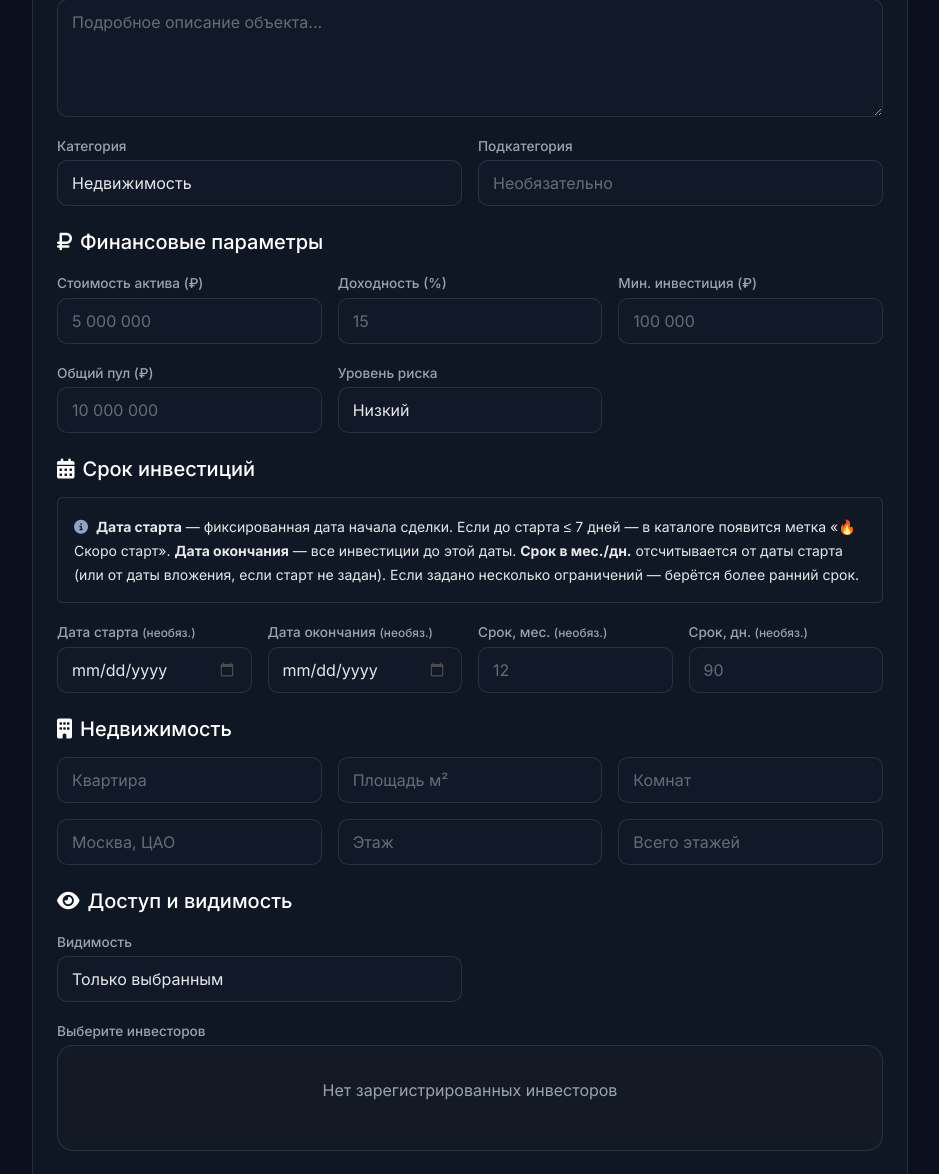
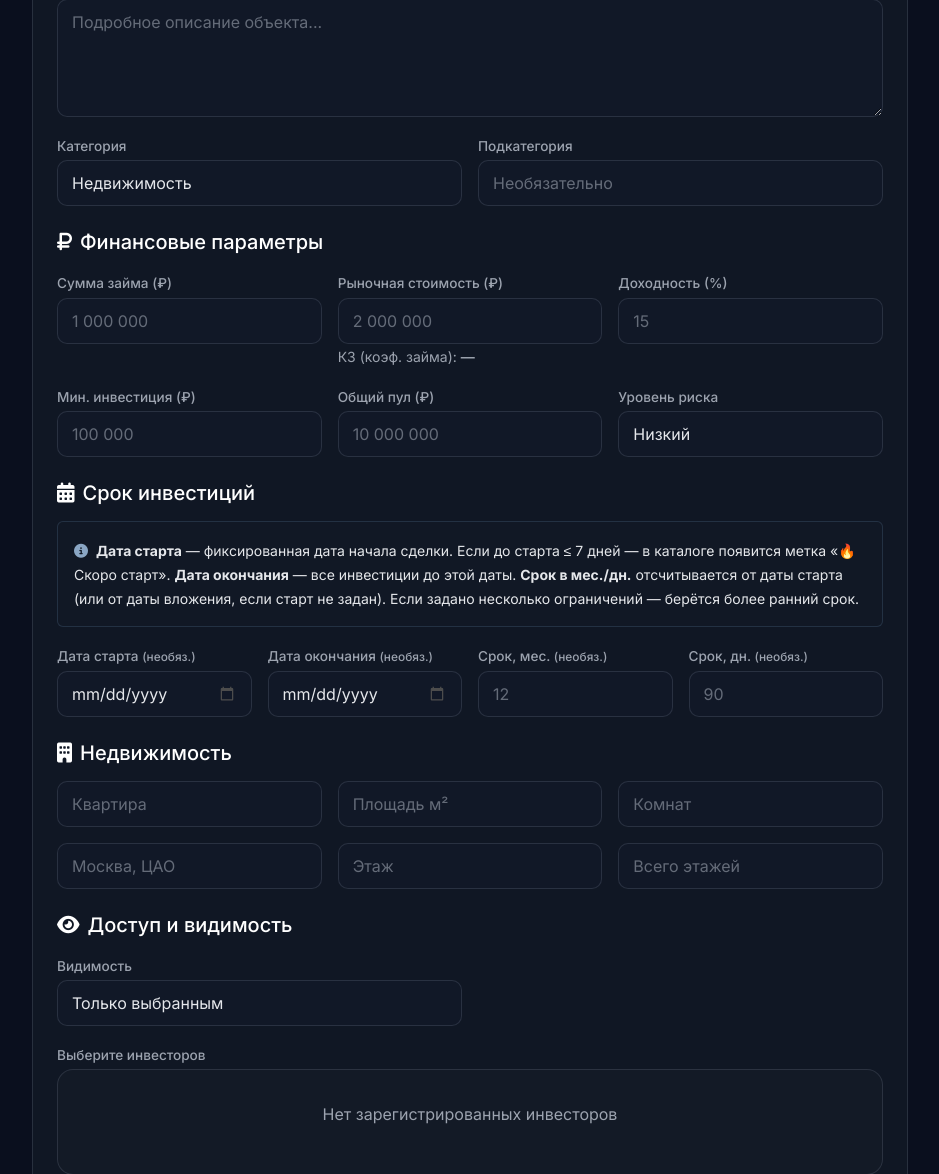
Before and after one commit to resgos/invest-platform, a Flask app: page /admin/deals/create in a window 1280 px wide. Shown: the part 512-1686 px from the top of the page, without its empty margins (170-1109 px from the left). Run offline with Flask 3, Linux system fonts and the light colour scheme; a user stored in the database is signed in; some libraries are stand-ins or nearby versions.

Commit message:
feat: рыночная стоимость + коэффициент займа (КЗ)
- Поле 'Стоимость актива' переименовано в 'Сумма займа'
- Новое поле 'Рыночная стоимость' (опциональное)
- КЗ (коэф. займа) считается автоматически: сумма займа / рыночная × 100%
- Live-расчёт КЗ в форме создания/редактирования с цветовой индикацией:
  ≤50% зелёный, 50-70% жёлтый, >70% красный
- КЗ показывается в карточках каталога и на странице сделки
- Валидация: рыночная не может быть меньше суммы займа
- Миграция m_004_deal_market_value (idempotent)

```diff
--- a/app.py
+++ b/app.py
@@ -858,6 +858,7 @@ def create_app():
                 category=form.category.data,
                 subcategory=form.subcategory.data.strip() if form.subcategory.data else None,
                 price=form.price.data,
+                market_value=form.market_value.data if form.market_value.data else None,
                 expected_profit_pct=0 if is_urgent else (form.expected_profit_pct.data or 0),
                 date_start=form.date_start.data if form.date_start.data else None,
                 date_end=form.date_end.data if form.date_end.data else None,
@@ -922,6 +923,7 @@ def create_app():
             deal.category = form.category.data
             deal.subcategory = form.subcategory.data.strip() if form.subcategory.data else None
             deal.price = form.price.data
+            deal.market_value = form.market_value.data if form.market_value.data else None
             deal.expected_profit_pct = 0 if is_urgent else (form.expected_profit_pct.data or 0)
             deal.date_start = form.date_start.data if form.date_start.data else None
             deal.date_end = form.date_end.data if form.date_end.data else None
--- a/forms.py
+++ b/forms.py
@@ -105,14 +105,22 @@ class DealForm(FlaskForm):
     ], validators=[DataRequired()])
     subcategory = StringField('Подкатегория', validators=[Optional(), Length(max=100)])
 
-    price = FloatField('Стоимость актива (руб.)', validators=[
-        DataRequired(message='Введите стоимость'),
+    price = FloatField('Сумма займа (руб.)', validators=[
+        DataRequired(message='Введите сумму займа'),
+        NumberRange(min=0, message='Должна быть >= 0')
+    ])
+    market_value = FloatField('Рыночная стоимость (руб.)', validators=[
+        Optional(),
         NumberRange(min=0, message='Должна быть >= 0')
     ])
     expected_profit_pct = FloatField('Ожидаемая доходность (%)', validators=[
         Optional(),
         NumberRange(min=0, max=1000)
     ])
+
+    def validate_market_value(self, field):
+        if field.data and self.price.data and field.data < self.price.data:
+            raise ValidationError('Рыночная стоимость должна быть не меньше суммы займа')
     date_start = DateField('Дата старта сделки', format='%Y-%m-%d', validators=[Optional()])
     date_end = DateField('Дата окончания приёма', format='%Y-%m-%d', validators=[Optional()])
     investment_term_months = IntegerField('Срок инвестиции (мес.)', validators=[
--- a/models.py
+++ b/models.py
@@ -65,7 +65,8 @@ class Deal(db.Model):
     category = db.Column(db.String(50), nullable=False, index=True)
     subcategory = db.Column(db.String(100))
 
-    price = db.Column(db.Float, nullable=False)
+    price = db.Column(db.Float, nullable=False)  # Сумма займа (ранее — стоимость актива)
+    market_value = db.Column(db.Float, nullable=True)  # Рыночная стоимость объекта (для расчёта КЗ)
     expected_profit_pct = db.Column(db.Float, default=0)
     investment_term_months = db.Column(db.Integer, nullable=True)  # optional term in months
     investment_term_days = db.Column(db.Integer, nullable=True)    # optional term in days
@@ -109,6 +110,25 @@ class Deal(db.Model):
     @property
     def is_urgent_sale(self):
         return self.deal_type == 'urgent_sale'
+
+    @property
+    def loan_ratio(self):
+        """Коэффициент займа — % от рыночной стоимости. None если рыночная не указана."""
+        if not self.market_value or self.market_value <= 0:
+            return None
+        return round(self.price / self.market_value * 100, 1)
+
+    @property
+    def loan_ratio_class(self):
+        """CSS-класс для отображения КЗ: зеленый до 50%, жёлтый 50-70%, красный выше."""
+        ratio = self.loan_ratio
+        if ratio is None:
+            return ''
+        if ratio <= 50:
+            return 'text-profit'  # зелёный
+        if ratio <= 70:
+            return 'text-warning'  # жёлтый
+        return 'text-danger'  # красный
 
     @property
     def pool_pct(self):
--- a/templates/catalog.html
+++ b/templates/catalog.html
@@ -95,9 +95,15 @@
             <div class="profit-row">
               {% if ad.is_urgent_sale %}
               <div class="profit-item"><span class="profit-label">Цена</span><span class="profit-value" style="color:#f59e0b;font-weight:700">{{ "{:,.0f}".format(ad.price).replace(",", " ") }} ₽</span></div>
+              {% if ad.loan_ratio is not none %}
+              <div class="profit-item"><span class="profit-label" title="Коэффициент займа">КЗ</span><span class="profit-value {{ ad.loan_ratio_class }}" style="font-weight:700">{{ ('%.1f'|format(ad.loan_ratio)).replace('.', ',') }}%</span></div>
+              {% endif %}
               {% else %}
               <div class="profit-item"><span class="profit-label">Доходность</span><span class="profit-value text-profit">+{{ ad.expected_profit_pct }}%</span></div>
               <div class="profit-item"><span class="profit-label">Мин. вход</span><span class="profit-value">{{ "{:,.0f}".format(ad.min_investment).replace(",", " ") }} ₽</span></div>
+              {% if ad.loan_ratio is not none %}
+              <div class="profit-item"><span class="profit-label" title="Коэффициент займа — сумма займа / рыночная стоимость">КЗ</span><span class="profit-value {{ ad.loan_ratio_class }}" style="font-weight:700">{{ ('%.1f'|format(ad.loan_ratio)).replace('.', ',') }}%</span></div>
+              {% endif %}
               {% endif %}
             </div>
             {% if ad.days_remaining is not none and not ad.is_expired %}
--- a/templates/create_ad.html
+++ b/templates/create_ad.html
@@ -43,9 +43,15 @@
         <h5 style="color:#fff" class="mb-3"><i class="fas fa-ruble-sign me-2"></i>Финансовые параметры</h5>
         <div class="row g-3 mb-4">
           <div class="col-md-4">
-            <label class="form-label">Стоимость актива (₽)</label>
-            {{ form.price(class="form-control", placeholder="5 000 000") }}
+            <label class="form-label">Сумма займа (₽)</label>
+            {{ form.price(class="form-control", placeholder="1 000 000", id="price_input") }}
             {% for err in form.price.errors %}<small class="text-danger">{{ err }}</small>{% endfor %}
+          </div>
+          <div class="col-md-4">
+            <label class="form-label">Рыночная стоимость (₽)</label>
+            {{ form.market_value(class="form-control", placeholder="2 000 000", id="market_value_input") }}
+            {% for err in form.market_value.errors %}<small class="text-danger">{{ err }}</small>{% endfor %}
+            <small class="text-muted-light">КЗ (коэф. займа): <span id="loan_ratio_preview" style="font-weight:600">—</span></small>
           </div>
           <div class="col-md-4 investment-only-field">
             <label class="form-label">Доходность (%)</label>
@@ -167,4 +173,31 @@
 {% endblock %}
 {% block scripts %}
 {# Условные блоки формы обрабатываются в static/js/script.js (категория/видимость/тип сделки) #}
+<script>
+(function(){
+    const priceEl = document.getElementById('price_input');
+    const mvEl = document.getElementById('market_value_input');
+    const out = document.getElementById('loan_ratio_preview');
+    if (!priceEl || !mvEl || !out) return;
+    function recalc(){
+        const p = parseFloat(priceEl.value) || 0;
+        const m = parseFloat(mvEl.value) || 0;
+        if (p > 0 && m > 0) {
+            const ratio = (p / m * 100);
+            const ratioStr = ratio.toFixed(1).replace('.', ',') + '%';
+            let color = '#22c55e';
+            if (ratio > 70) color = '#ef4444';
+            else if (ratio > 50) color = '#f59e0b';
+            out.textContent = ratioStr;
+            out.style.color = color;
+        } else {
+            out.textContent = '—';
+            out.style.color = '';
+        }
+    }
+    priceEl.addEventListener('input', recalc);
+    mvEl.addEventListener('input', recalc);
+    recalc();
+})();
+</script>
 {% endblock %}
```
Also changed, not shown: migrate.py (+9 -0 lines), templates/ad_detail.html (+14 -2 lines), templates/edit_ad.html (+34 -1 lines), 1 other file.
